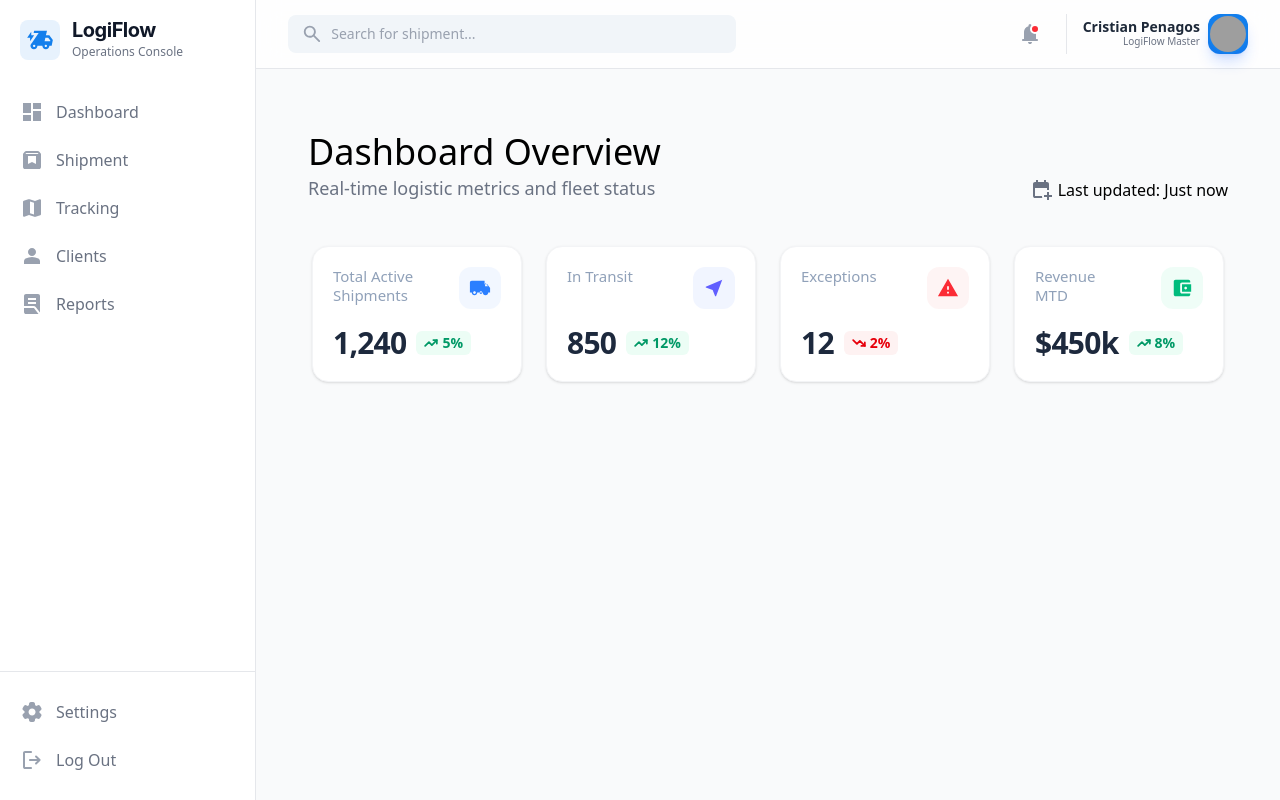
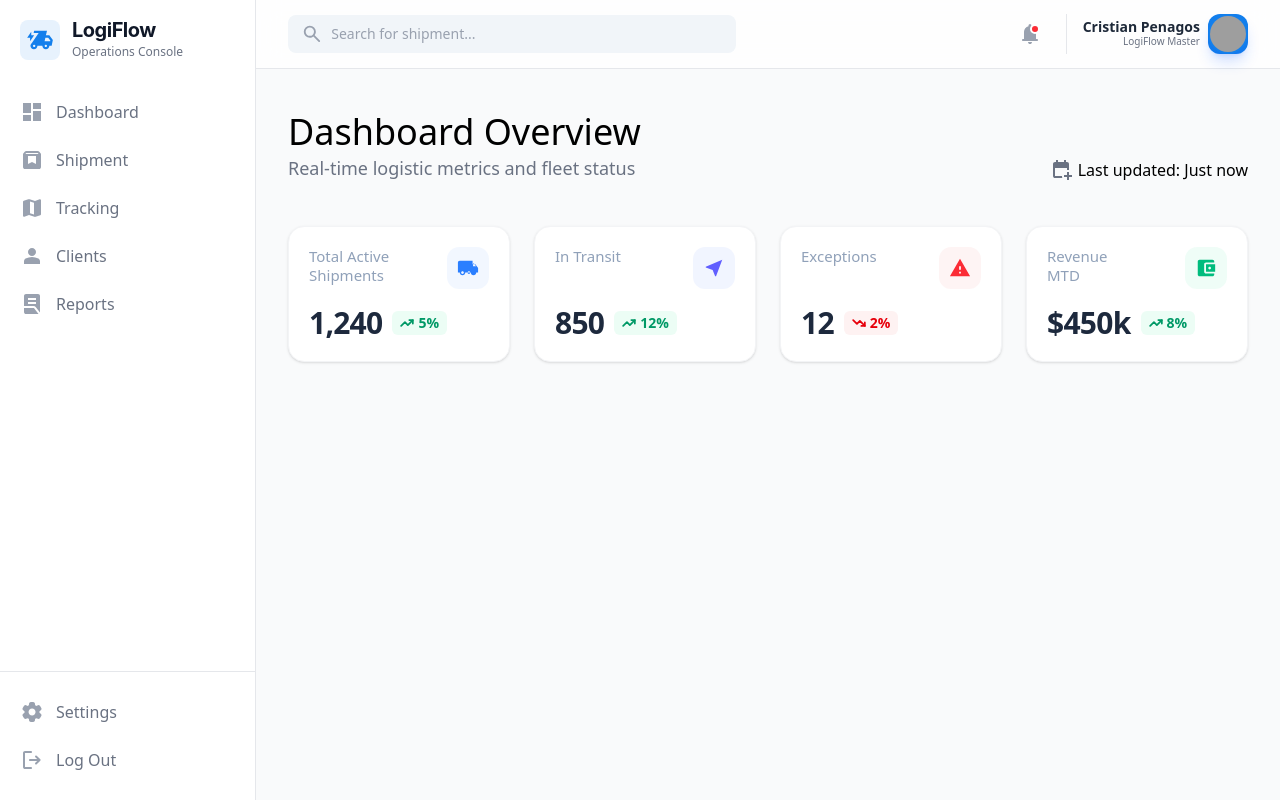
Before and after one commit to xXCpFireXx/LogiFlow-Frontend, an Angular app: page / in a window 1280 px wide. Built offline with nearby package versions, Linux system fonts and the light colour scheme; grey boxes are pictures that could not be loaded.

Commit message:
fix dashboard

```diff
--- a/src/app/components/card-dashboard/card-dashboard.html
+++ b/src/app/components/card-dashboard/card-dashboard.html
@@ -1,6 +1,4 @@
-<div class="max-w-xs p-5 bg-white border border-gray-100 rounded-2xl shadow-sm">
 
-    <div class="flex flex-col">
 <div class="flex items-start justify-between mb-4">
     <div class="w-24">
         <h4 class="text-[15px] font-medium text-slate-400 leading-tight">
@@ -55,5 +53,3 @@
         <span>{{porcentaje()}}%</span>
     </div>
 </div>
-    </div>
-</div>
--- /dev/null
+++ b/src/app/components/card/card.html
@@ -0,0 +1,3 @@
+<div class="max-w-xs p-5 bg-white border border-gray-100 rounded-2xl shadow-sm">
+    <ng-content></ng-content>
+</div>
--- a/src/app/pages/dashboard/dashboard.html
+++ b/src/app/pages/dashboard/dashboard.html
@@ -1,5 +1,5 @@
 <!--Contenedor header-->
-<div class="flex items-end justify-between w-full p-5">
+<div class="flex items-end justify-between w-full pb-5">
     <div class="flex flex-col gap-0.5">
         <div>
             <h1 class="text-4xl font-medium">
@@ -26,9 +26,10 @@
 </div>
 
 <!--Cards-->
-<div class="p-6">
-  <div class="grid grid-cols-1 sm:grid-cols-2 lg:grid-cols-4 gap-6">
+<div class="py-6 ">
+  <div class="grid grid-cols-1 sm:grid-cols-2 lg:grid-cols-4 gap-6 ">
     @for (item of cards; track item.titulo) {
+        <app-card>
             <app-card-dashboard
                 [titulo]="item.titulo"
                 [valor]="item.valor"
@@ -36,6 +37,7 @@
                 [icon]="item.icon"
                 [isNegative]="item.isNegative ?? false">
             </app-card-dashboard>
+        </app-card>
     }
   </div>
 </div>
--- a/src/app/pages/dashboard/dashboard.ts
+++ b/src/app/pages/dashboard/dashboard.ts
@@ -1,5 +1,6 @@
 import { Component } from '@angular/core';
 import { CardDashboard } from '../../components/card-dashboard/card-dashboard';
+import { Card as CardGeneric} from '../../components/card/card';
 
 type Card = {
   titulo : string,
@@ -11,7 +12,7 @@ type Card = {
 
 @Component({
   selector: 'app-dashboard',
-  imports: [CardDashboard],
+  imports: [CardDashboard, CardGeneric],
   templateUrl: './dashboard.html',
   styleUrl: './dashboard.css',
 })
```
Also changed, not shown: src/app/components/card/card.ts (added, +11 -0 lines), src/app/components/card/card.css (added), 1 other file (tests, documents, lock files or other folders). Lines whose indentation alone changed are shown as unchanged.
